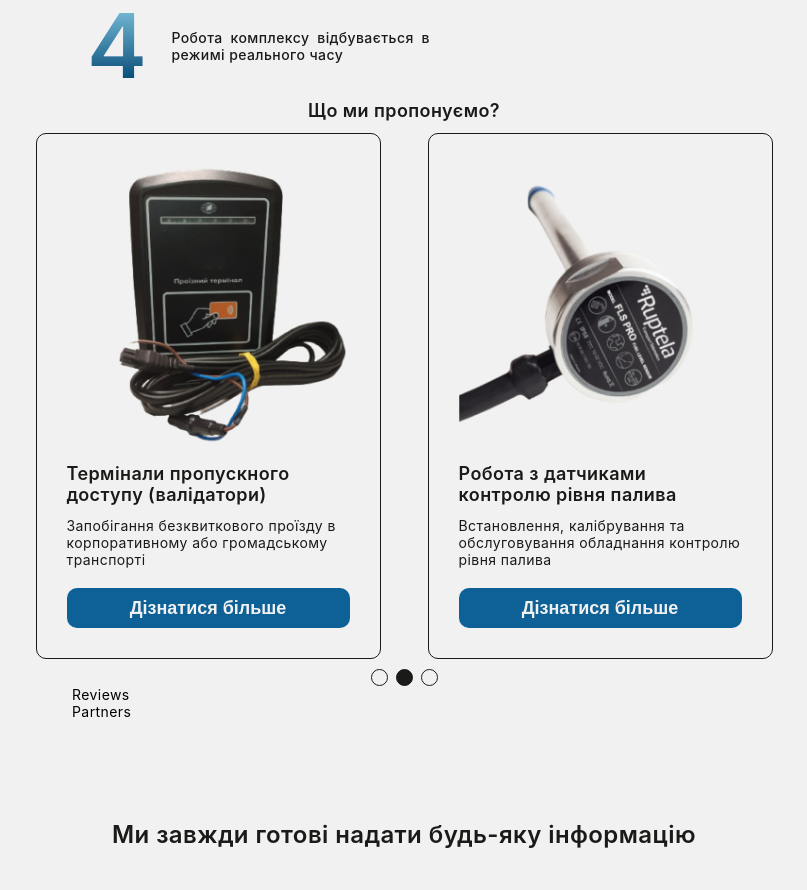
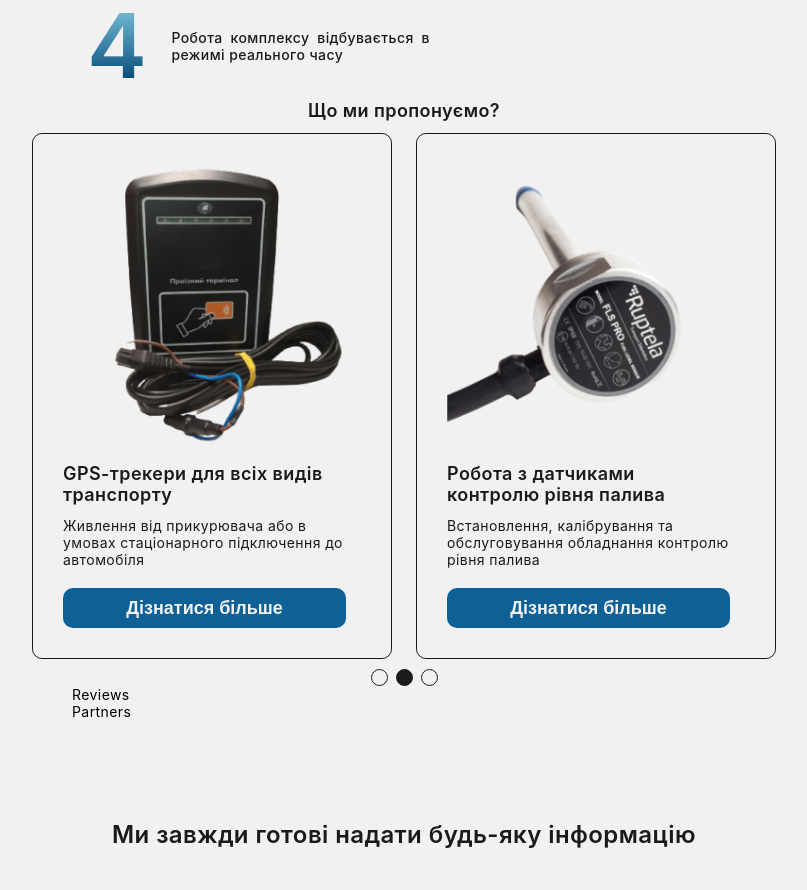
Before and after one commit to VlShost/uTrack, a React (Vite) app: page / in a window 1280 px wide. Shown: the part 1460-2350 px from the top of the page, without its empty margins (236-1043 px from the left). Built offline with nearby package versions, Linux system fonts and the light colour scheme.

Commit message:
fix imgs and add media

```diff
--- a/src/components/Stock/Stock.jsx
+++ b/src/components/Stock/Stock.jsx
@@ -3,6 +3,14 @@ import { Autoplay, Pagination, Keyboard } from 'swiper/modules';
 
 import 'swiper/css';
 import 'swiper/css/pagination';
+import polls_1x from '../../assets/images/stock/polls/sensor-1x.png';
+import polls_2x from '../../assets/images/stock/polls/sensor-2x.png';
+
+import tracker_1x from '../../assets/images/stock/trackers/uTrackR3-1x.png';
+import tracker_2x from '../../assets/images/stock/trackers/uTrackR3-2x.png';
+
+import validator_1x from '../../assets/images/stock/validators/mpi-102-1x.png';
+import validator_2x from '../../assets/images/stock/validators/mpi-102-2x.png';
 
 import css from './Stock.module.css';
 
@@ -12,7 +20,6 @@ const Stock = () => {
       <div className={css.container}>
         <h2 className={css.title}>Що ми пропонуємо?</h2>
         <Swiper
-          spaceBetween={40}
           grabCursor={true}
           autoplay={{
             delay: 5000,
@@ -27,14 +34,17 @@ const Stock = () => {
             375: {
               slidesPerView: 1,
               loop: true,
+              spaceBetween: 24,
             },
             664: {
               slidesPerView: 2,
               loop: true,
+              spaceBetween: 24,
             },
             1440: {
               slidesPerView: 3,
               loop: false,
+              spaceBetween: 41,
             },
           }}
           keyboard={{ enabled: true }}
@@ -44,27 +54,37 @@ const Stock = () => {
             <div className={css.wrapper_card}>
               <div className={css.card}>
                 <div className={css.img}>
-                  <picture>
-                    <source
-                      media="(min-width: 1440px)"
-                      srcSet="../../../src/assets/images/stock/trackers/uTrackR3-1x.png 1x, ../../../src/assets/images/stock/trackers/uTrackR3-2x.png 2x"
-                      type="image/png"
-                    />
-                    <source
-                      media="(min-width: 744px)"
-                      srcSet="../../../src/assets/images/stock/trackers/uTrackR3-1x.png 1x, ../../../src/assets/images/stock/trackers/uTrackR3-2x.png 2x"
-                      type="image/png"
-                    />
-                    <source
-                      media="(min-width: 375px)"
-                      srcSet="../../../src/assets/images/stock/trackers/uTrackR3-1x.png 1x, ../../../src/assets/images/stock/trackers/uTrackR3-2x.png 2x"
-                      type="image/png"
-                    />
-                    <img
-                      src="../../../src/assets/images/stock/trackers/uTrackR3-1x.png"
-                      alt="tracker"
-                    />
-                  </picture>
+                  <img
+                    loading="lazy"
+                    className={css.img}
+                    srcSet={`${tracker_1x} 1x, ${tracker_2x} 2x`}
+                    src={tracker_1x}
+                    alt="Трекер"
+                  />
+                </div>
+
+                <div className={css.infoWrapper}>
+                  <p className={css.name}>Термінали пропускного доступу (валідатори)</p>
+                  <p className={css.info}>
+                    Запобігання безквиткового проїзду в корпоративному або громадському транспорті
+                  </p>
+                </div>
+
+                <button className={css.btn}>Дізнатися більше</button>
+              </div>
+            </div>
+          </SwiperSlide>
+          <SwiperSlide>
+            <div className={css.wrapper_card}>
+              <div className={css.card}>
+                <div className={css.img}>
+                  <img
+                    loading="lazy"
+                    className={css.img}
+                    srcSet={`${validator_1x} 1x, ${validator_2x} 2x`}
+                    src={validator_1x}
+                    alt="Валідатор"
+                  />
                 </div>
 
                 <div className={css.infoWrapper}>
@@ -82,62 +102,13 @@ const Stock = () => {
             <div className={css.wrapper_card}>
               <div className={css.card}>
                 <div className={css.img}>
-                  <picture>
-                    <source
-                      media="(min-width: 1440px)"
-                      srcSet="../../../src/assets/images/stock/validators/mpi-102-1x.png 1x, ../../../src/assets/images/stock/validators/mpi-102-2x.png 2x"
-                      type="image/png"
-                    />
-                    <source
-                      media="(min-width: 744px)"
-                      srcSet="../../../src/assets/images/stock/validators/mpi-102-1x.png 1x, ../../../src/assets/images/stock/validators/mpi-102-2x.png 2x"
-                      type="image/png"
-                    />
-                    <source
-                      media="(min-width: 375px)"
-                      srcSet="../../../src/assets/images/stock/validators/mpi-102-1x.png 1x 1x, ../../../src/assets/images/stock/validators/mpi-102-2x.png 2x"
-                      type="image/png"
-                    />
-                    <img
-                      src="../../../src/assets/images/stock/validators/mpi-102-1x.png 1x"
-                      alt="tracker"
-                    />
-                  </picture>
-                </div>
-
-                <div className={css.infoWrapper}>
-                  <p className={css.name}>Термінали пропускного доступу (валідатори)</p>
-                  <p className={css.info}>
-                    Запобігання безквиткового проїзду в корпоративному або громадському транспорті
-                  </p>
-                </div>
-
-                <button className={css.btn}>Дізнатися більше</button>
-              </div>
-            </div>
-          </SwiperSlide>
-          <SwiperSlide>
-            <div className={css.wrapper_card}>
-              <div className={css.card}>
-                <div className={css.img}>
-                  <picture>
-                    <source
-                      media="(min-width: 1440px)"
-                      srcSet="../../../src/assets/images/stock/polls/sensor-1x.png 1x, ../../../src/assets/images/stock/polls/sensor-2x.png 2x"
-                      type="image/png"
-                    />
-                    <source
-                      media="(min-width: 744px)"
-                      srcSet="../../../src/assets/images/stock/polls/sensor-1x.png 1x, ../../../src/assets/images/stock/polls/sensor-2x.png 2x"
-                      type="image/png"
-                    />
-                    <source
-                      media="(min-width: 375px)"
-                      srcSet="../../../src/assets/images/stock/polls/sensor-1x.png 1x, ../../../src/assets/images/stock/polls/sensor-2x.png 2x"
-                      type="image/png"
-                    />
-                    <img src="../../../src/assets/images/stock/polls/sensor-1x.png" alt="tracker" />
-                  </picture>
+                  <img
+                    loading="lazy"
+                    className={css.img}
+                    srcSet={`${polls_1x} 1x, ${polls_2x} 2x`}
+                    src={polls_1x}
+                    alt="Датчик рівня палива"
+                  />
                 </div>
 
                 <div className={css.infoWrapper}>
--- a/src/components/Stock/Stock.module.css
+++ b/src/components/Stock/Stock.module.css
@@ -1,6 +1,5 @@
 .stock {
   display: flex;
-  /* flex-direction: column; */
   justify-content: center;
   align-items: center;
 }
@@ -8,25 +7,12 @@
 .container {
   max-width: 343px;
 
-
-
   @media screen and (min-width: 744px) {
     max-width: 744px;
   }
   @media screen and (min-width: 1920px) {
     max-width: 1462px;
   }
-}
-
-.wrapper_card{
-    display: flex;
-  /* flex-direction: column; */
-  justify-content: center;
-  align-items: center;
-
-
-
-
 }
 
 .title {
@@ -90,8 +76,6 @@
   border: none;
   border-radius: 10px;
 
-  color: var(--color-text);
-
   font-size: 18px;
   font-weight: 600;
 }
```
